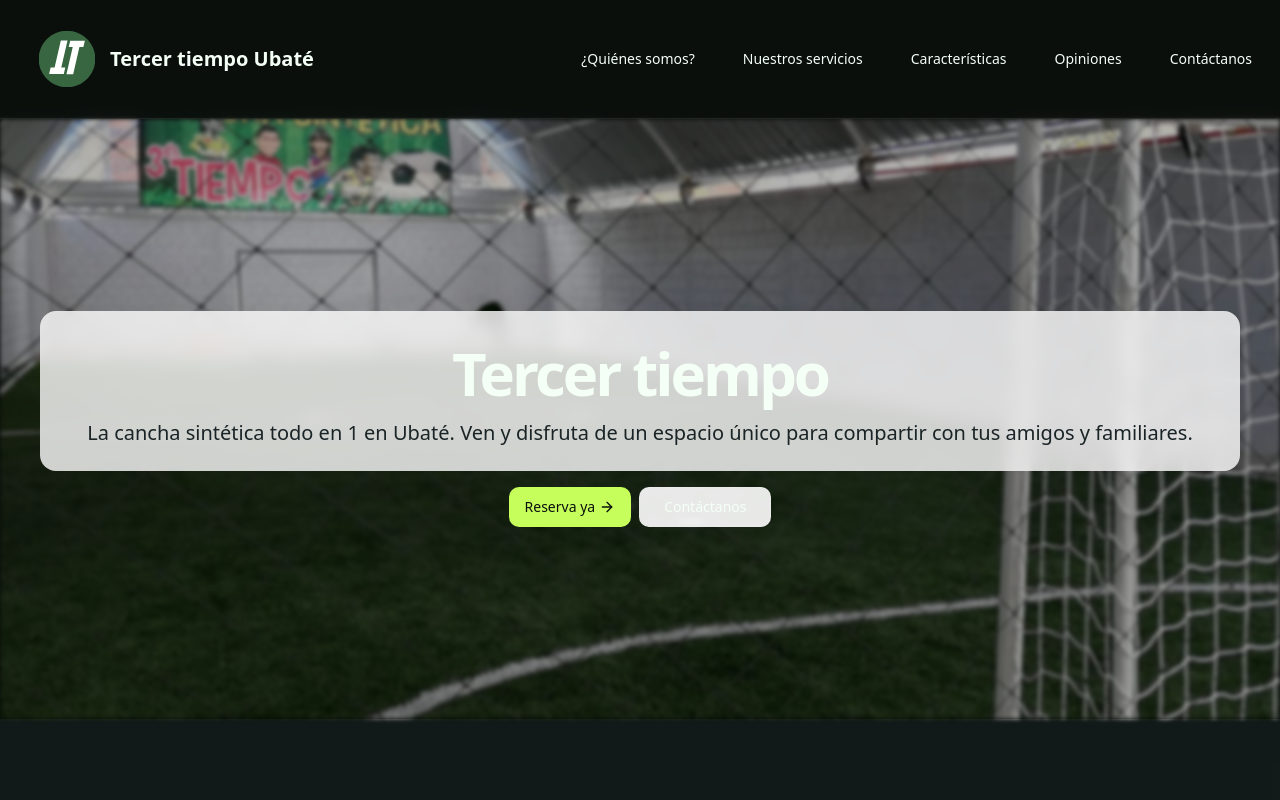
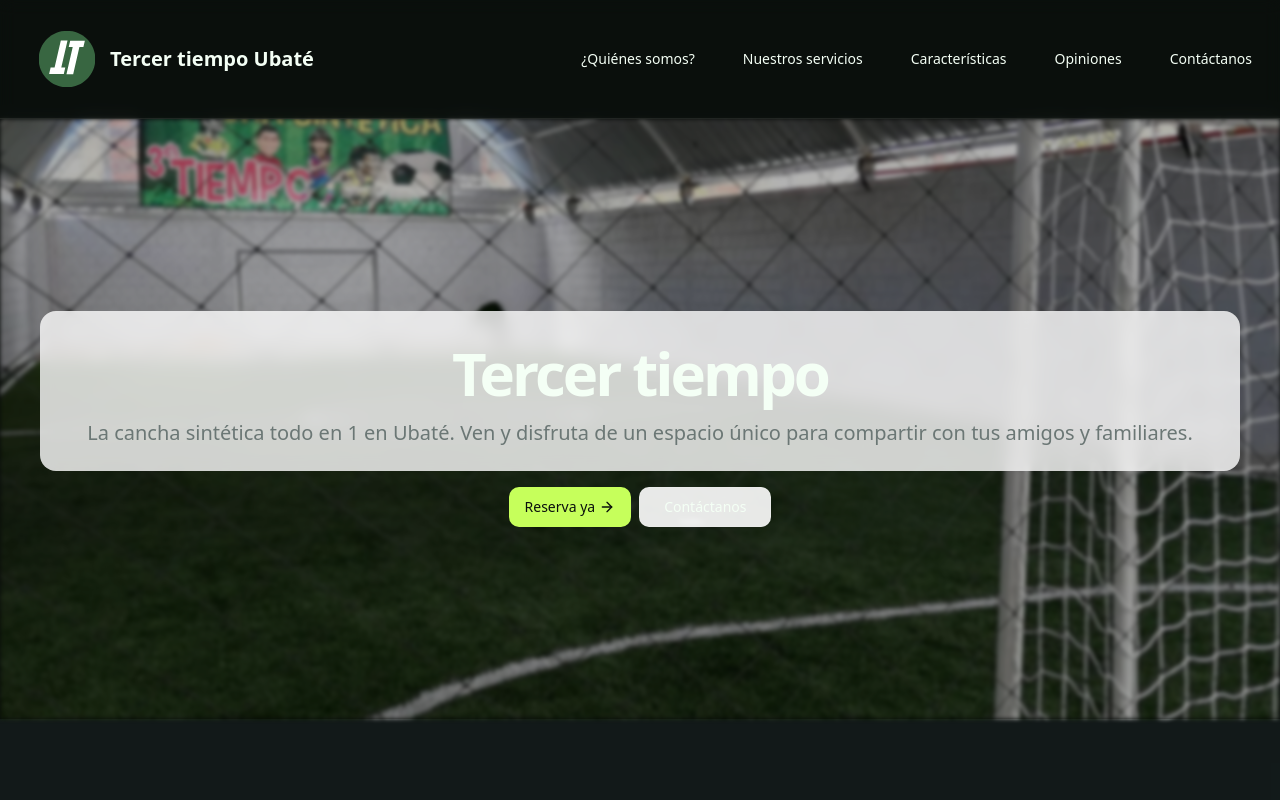
Before and after one commit to gomez2608/tercer-tiempo-landing, a Next.js app: page / in a window 1280 px wide. Shown: the top 800 px of the page. Built offline with nearby package versions, Linux system fonts and the light colour scheme.

Commit message:
fix(design): rename brand muted token to avoid shadcn alias shadowing

```diff
--- a/src/app/globals.css
+++ b/src/app/globals.css
@@ -10,7 +10,7 @@
   --color-lime: #C6FF5B;
   --color-lime-deep: #8FC92E;
   --color-fg: #F4FFF5;
-  --color-muted: #6B7775;
+  --color-text-muted: #6B7775;
   --color-hairline: rgba(255, 255, 255, 0.08);
   --color-status-warn: #FFD43B;
   --color-status-closed: #FF6B5B;
@@ -37,7 +37,7 @@
   --color-secondary: var(--color-elevated);
   --color-secondary-foreground: var(--color-fg);
   --color-muted: var(--color-elevated);
-  --color-muted-foreground: var(--color-muted);
+  --color-muted-foreground: var(--color-text-muted);
   --color-accent: var(--color-lime);
   --color-accent-foreground: var(--color-ink);
   --color-destructive: var(--color-status-closed);
```
